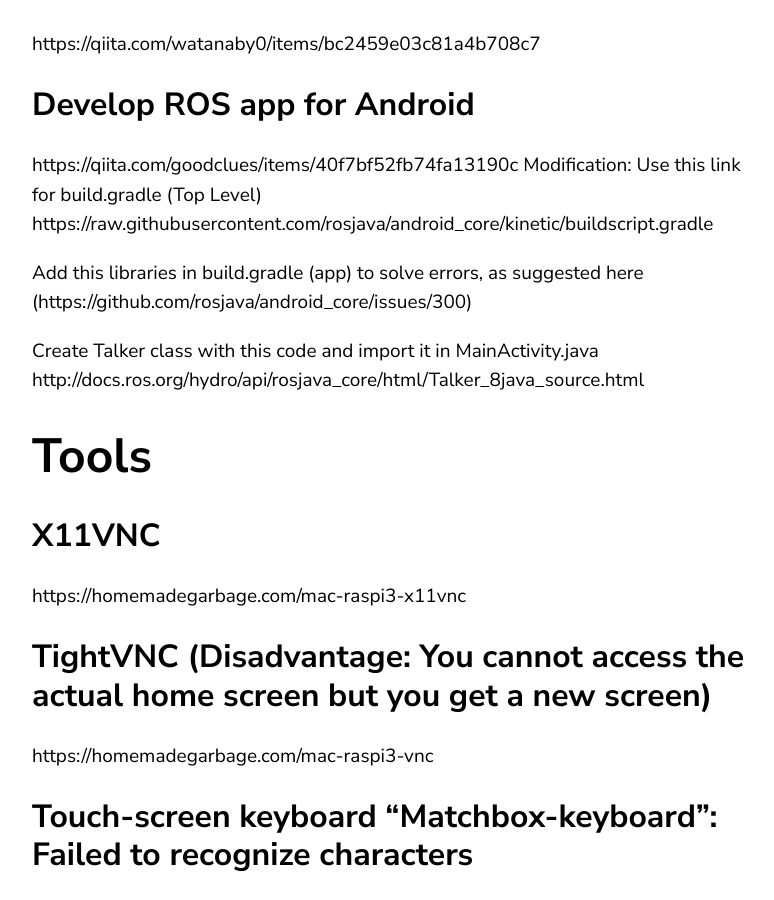
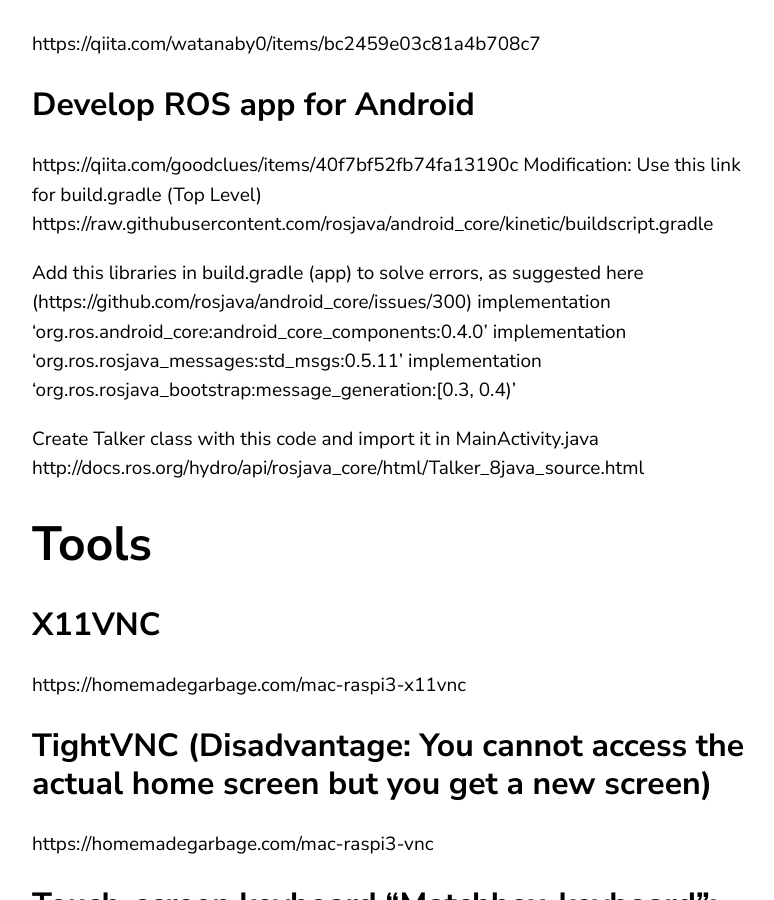
Before and after one commit to jluis9796/jluis9796.github.io, a Jekyll site: the page built from _posts/2020-05-31-manuals.markdown, in a window 1280 px wide and 900 px high, scrolled down 2196 px. Shown: the whole window, without its empty margins (68-842 px from the left). Built offline with Jekyll 4.4.1, drawn with Linux system fonts in a browser that asks for light colours.

Commit message:
Update 2020-05-31-manuals.markdown

```diff
--- a/_posts/2020-05-31-manuals.markdown
+++ b/_posts/2020-05-31-manuals.markdown
@@ -46,7 +46,9 @@ Use this link for build.gradle (Top Level)
 https://raw.githubusercontent.com/rosjava/android_core/kinetic/buildscript.gradle
 
 Add this libraries in build.gradle (app) to solve errors, as suggested here (https://github.com/rosjava/android_core/issues/300)
-
+    implementation 'org.ros.android_core:android_core_components:0.4.0'
+    implementation 'org.ros.rosjava_messages:std_msgs:0.5.11'
+    implementation 'org.ros.rosjava_bootstrap:message_generation:[0.3, 0.4)'
 
 Create Talker class with this code and import it in MainActivity.java
 http://docs.ros.org/hydro/api/rosjava_core/html/Talker_8java_source.html
```
